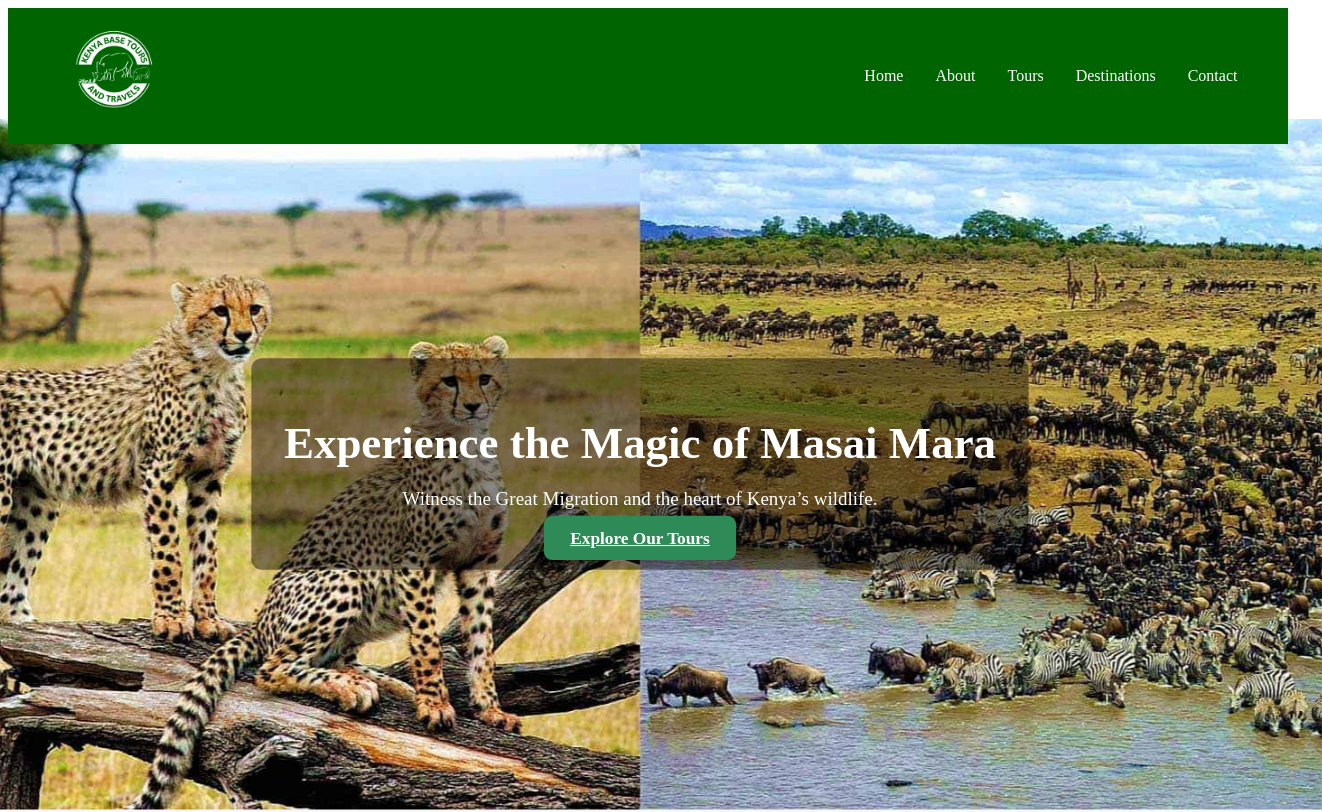
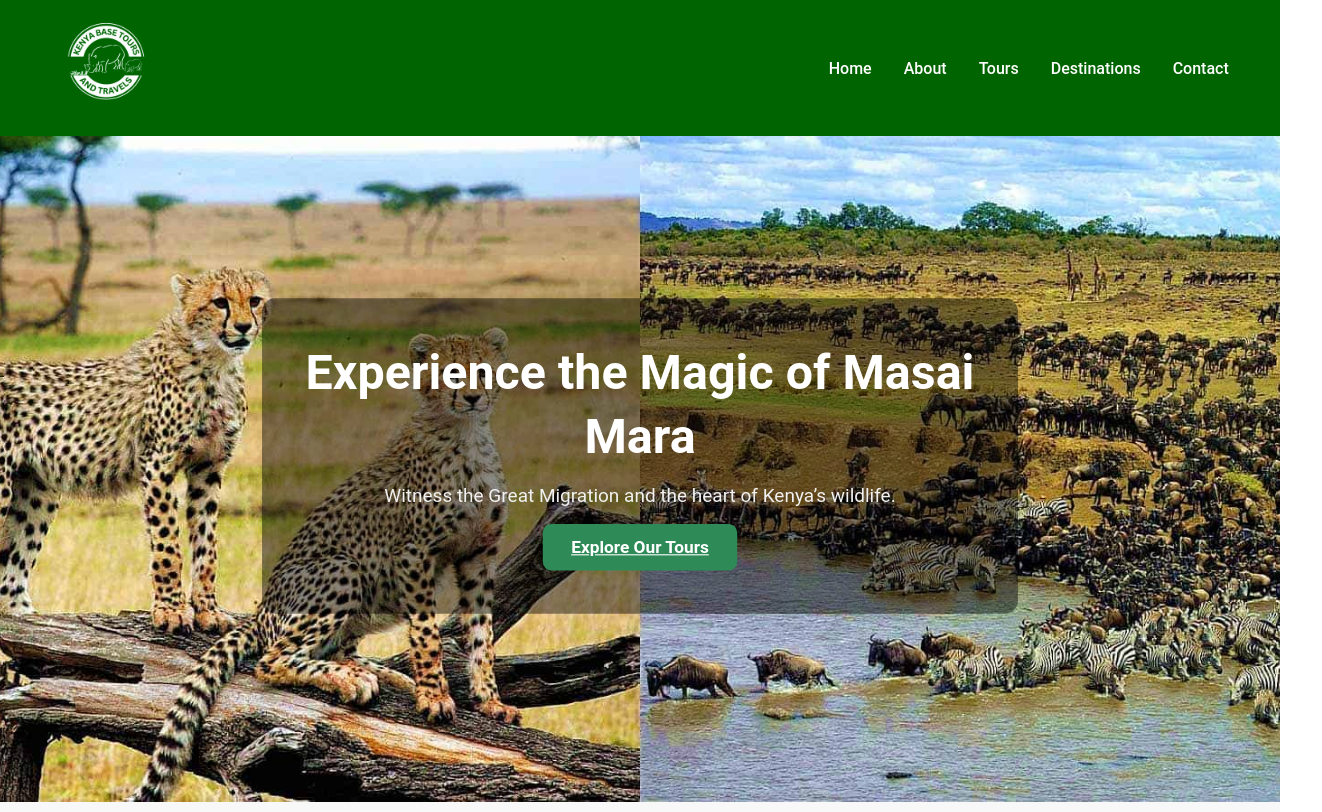
Before and after one commit to Muyundo/kenya-base-tours, a React (Create React App) app: page / in a window 1280 px wide. Shown: the top 812 px of the page, 1322 px wide, since content can reach past the window. Built offline with nearby package versions, Linux system fonts and the light colour scheme.

Commit message:
introduced global.css to manage global styles

```diff
--- a/src/components/Hero.css
+++ b/src/components/Hero.css
@@ -1,4 +1,3 @@
-
 .hero {
   height: 80vh;
   background-size: cover;
@@ -25,9 +24,17 @@
   background: rgba(0, 0, 0, 0.45);
   color: #fff;
   text-align: center;
-  padding: 20px 30px;
-  border-radius: 10px;
+  padding: 40px 30px;
+  border-radius: 12px;
   max-width: 700px;
+
+  /* Center content & fix overlap */
+  display: flex;
+  flex-direction: column;
+  align-items: center;
+  justify-content: center;
+  gap: 1rem; /* Adds spacing between text and button */
+
   opacity: 0;
   transform: translateY(20px);
   animation: fadeInText 1s ease forwards;
@@ -39,30 +46,34 @@
 
 /* Headline and paragraph */
 .hero-overlay h1 {
-  font-size: 2.6rem;
-  margin-bottom: 10px;
+  font-size: 2.8rem;
+  font-weight: 700;
+  margin: 0;
+  line-height: 1.3;
 }
 
 .hero-overlay p {
   font-size: 1.1rem;
+  margin: 0;
+  color: #f1f1f1;
 }
 
 /* Button styling */
 .hero-btn {
-  margin-top: 16px;
   background: #2e8b57;
   color: #fff;
-  padding: 12px 24px;
+  padding: 12px 26px;
   border: none;
   border-radius: 8px;
   font-weight: 600;
   cursor: pointer;
-  transition: background 0.3s ease, transform 0.3s ease;
+  transition: all 0.3s ease;
+  font-size: 1rem;
 }
 
 .hero-btn:hover {
   background: #246b45;
-  transform: translateY(-3px);
+  transform: scale(1.05);
 }
 
 /* --- Animations --- */
--- a/src/components/Navbar.css
+++ b/src/components/Navbar.css
@@ -6,6 +6,7 @@
   justify-content: space-between;
   align-items: center;
   padding: 1rem 4% !important;
+  width: 100% !important;
   position: sticky;
   top: 0;
   left: 0;
--- /dev/null
+++ b/src/global.css
@@ -0,0 +1,36 @@
+/* ==== GLOBAL RESET AND STABILIZATION ==== */
+
+/* Reset default browser paddings & margins */
+* {
+  margin: 0;
+  padding: 0;
+  box-sizing: border-box;
+}
+
+/* Prevent horizontal scroll site-wide */
+html,
+body {
+  width: 100%;
+  overflow-x: hidden;
+  scroll-behavior: smooth;
+}
+
+/* Ensure images & sections never exceed viewport */
+img,
+section,
+div {
+  max-width: 100%;
+}
+
+/* Base typography and background */
+body {
+  font-family: 'Poppins', 'Roboto', sans-serif;
+  background-color: #fff;
+  color: #222;
+}
+
+/* Remove focus outlines from buttons/links (optional) */
+button,
+a {
+  outline: none;
+}
--- a/src/index.js
+++ b/src/index.js
@@ -1,5 +1,6 @@
 import React from "react";
 import ReactDOM from "react-dom/client";
+import "./global.css";
 //import "./index.css";
 import App from "./App";
 
```
